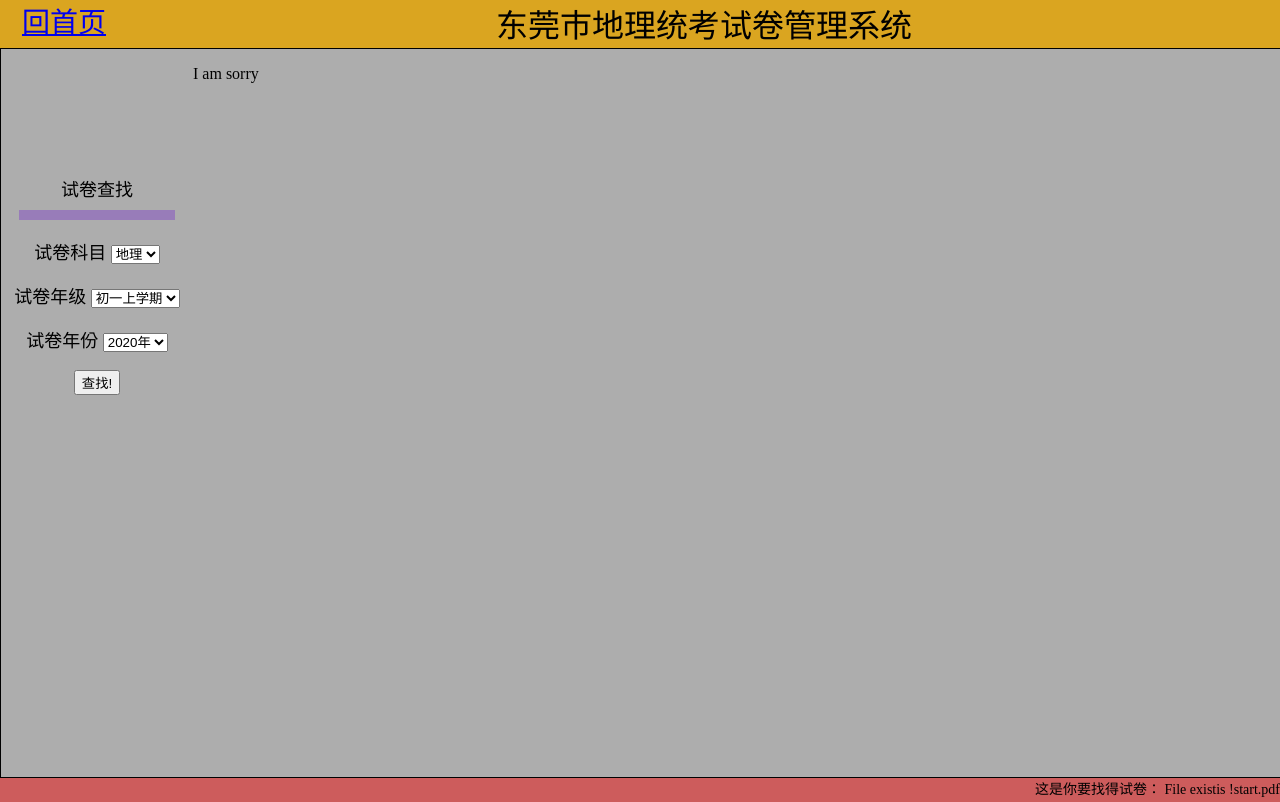
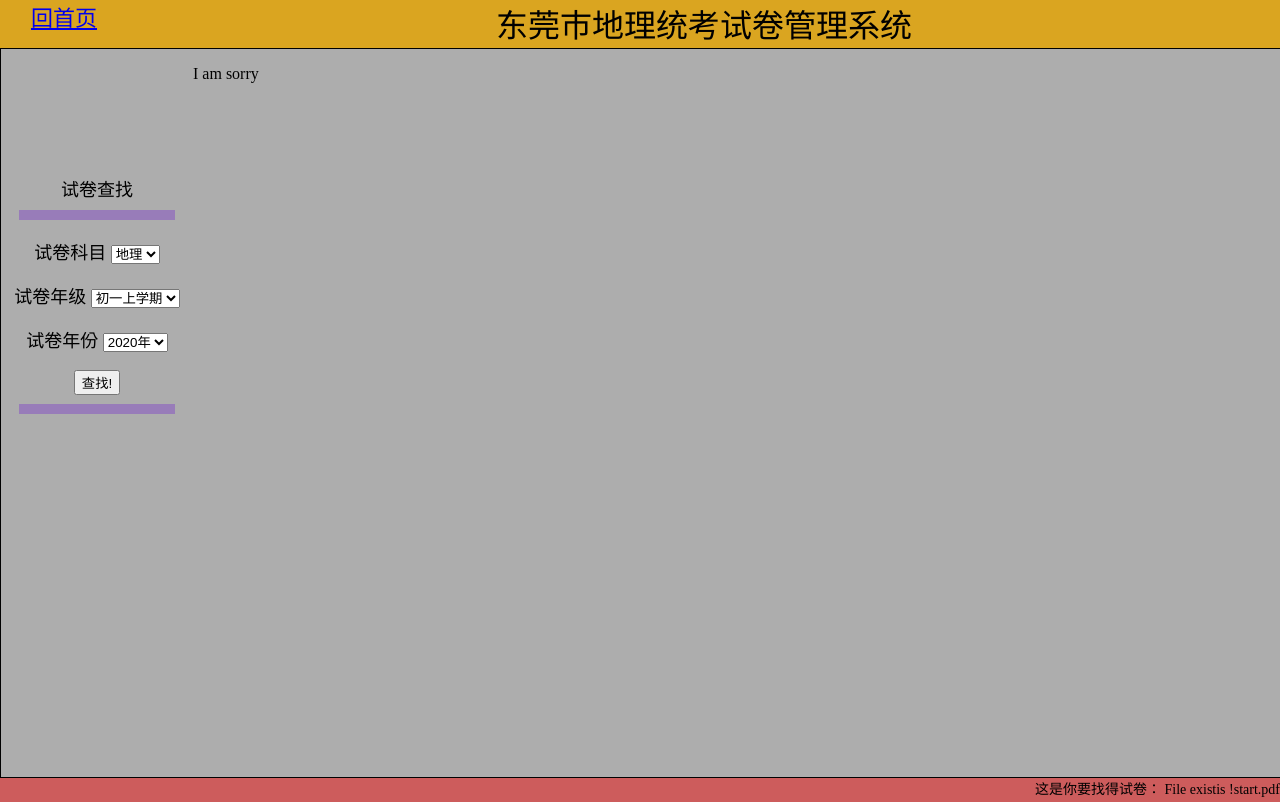
Before and after one commit to wenheping/exam, a Django app: page /dg/ in a window 1280 px wide. Run offline with Django 3.2, Linux system fonts and the light colour scheme.

Commit message:
Minor changes

```diff
--- a/dg/templates/dg.html
+++ b/dg/templates/dg.html
@@ -47,6 +47,7 @@
           </select> </p>
         <input type="submit" value="查找!">
        </form>
+       <HR style="FILTER: alpha(opacity=100,finishopacity=0,style=2)" width="80%" color=#987cb9 SIZE=10>
       </div>
       <div id="right">
       <object data="{{STATIC_URL}}pdf/dg/{{ file_name }}#page=2" type="application/pdf" width="100%" height="100%">
--- a/wenfiles/css/home.css
+++ b/wenfiles/css/home.css
@@ -26,7 +26,7 @@
       height: 100%;
       float: left;
       text-align:center;
-      font-size:28px;
+      font-size:22px;
       }
     #h_right{
       width: 90%;
```
